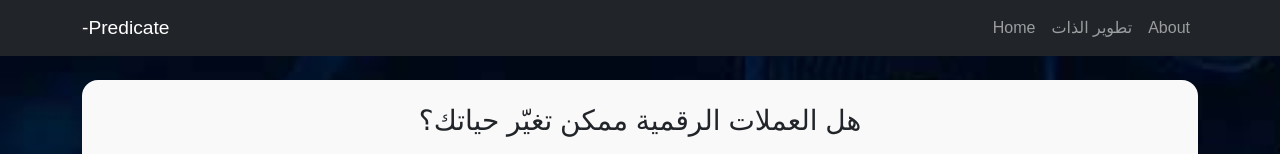
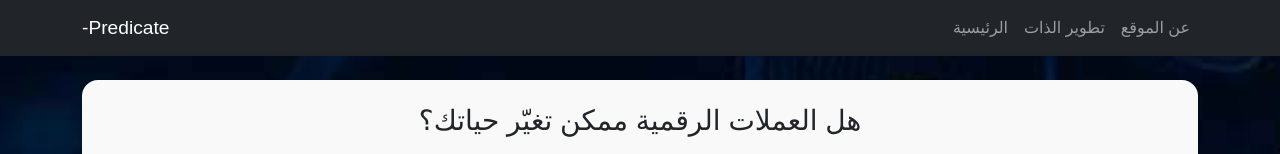
Before and after one commit to FadyFransis/PricePredicate, a plain HTML site: page about.html in a window 1280 px wide. Shown: the top 154 px of the page. Drawn offline with nearby package versions, Linux system fonts and the light colour scheme.

Commit message:
menu change

```diff
--- a/about.html
+++ b/about.html
@@ -66,13 +66,13 @@
             <div class="collapse navbar-collapse" id="navbarNav">
                 <ul class="navbar-nav ms-auto">
                     <li class="nav-item">
-                        <a class="nav-link" href="/index.html">Home</a>
+                        <a class="nav-link" href="/index.html">الرئيسية </a>
                     </li>
                     <li class="nav-item">
                         <a class="nav-link" href="/thread.html">تطوير الذات </a>
                     </li>
                     <li class="nav-item">
-                        <a class="nav-link" href="/about.html">About</a>
+                        <a class="nav-link" href="/about.html">عن الموقع</a>
                     </li>
                     <!-- <li class="nav-item">
                         <a class="nav-link" href="#about">About</a>
```
Also changed, not shown: index.html (+2 -2 lines).
